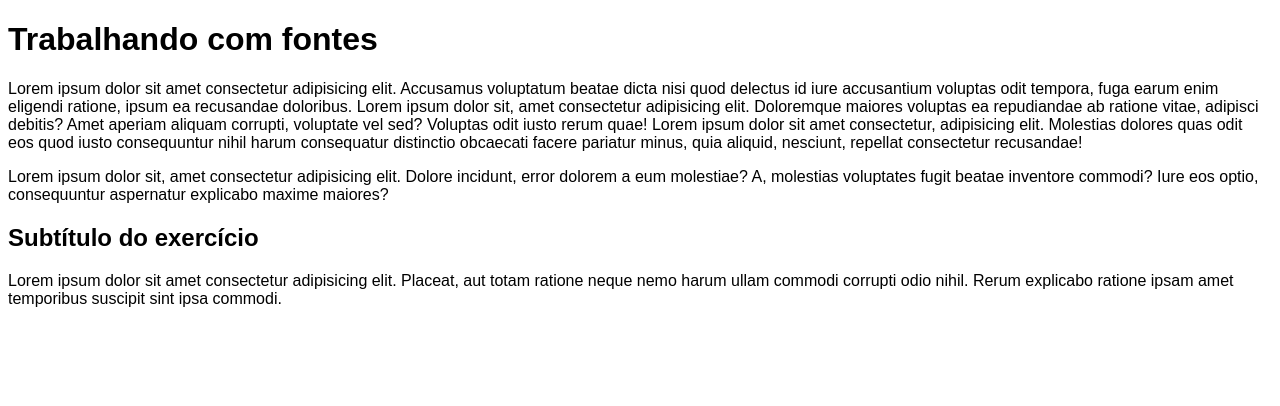
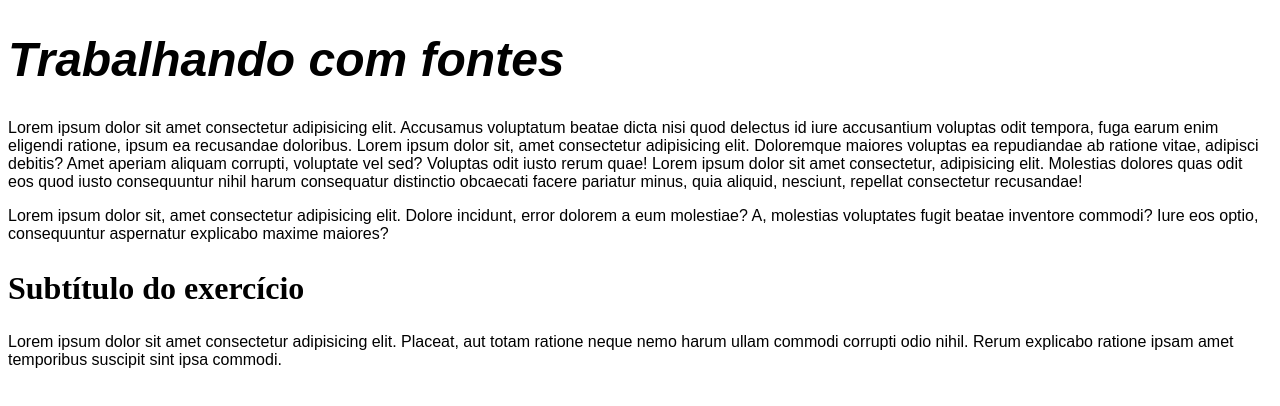
Before and after one commit to allanferreirapinto/html-css, a plain HTML site: page exercicios/ex017/index.html in a window 1280 px wide. Drawn offline with Linux system fonts and the light colour scheme.

Commit message:
Weigth style and shorthand font

```diff
--- a/exercicios/ex017/index.html
+++ b/exercicios/ex017/index.html
@@ -6,8 +6,9 @@
     <meta name="viewport" content="width=device-width, initial-scale=1.0">
     <title>Fontes em CSS</title>
     <style>
+        /* @import url */
         body {
-            font-family: Arial, Helvetica, sans-serif;
+            font-family: 'Work Sans', Arial, Helvetica, sans-serif;
             /*
             Medidas Absolutas
             cm, mm, in, px, pt, pc
@@ -17,6 +18,19 @@
             16px geralmente = 1 em
             */
             font-size: 1em;
+            /* leighter normal bold bolder */
+        }
+        h1 {
+            /*shorthand font
+            - font-style -> font-weight -> font-size -> font-family: 'Work Sans', sans-serif;
+            font-weight: bolder
+            font-size: 3em
+            font-style: italic;
+            */
+            font: italic bolder 3em 'Work Sans', sans-serif;
+        }
+        h2 {
+            font: bold 2em 'Work Sans'
         }
     </style>
 </head>
```
